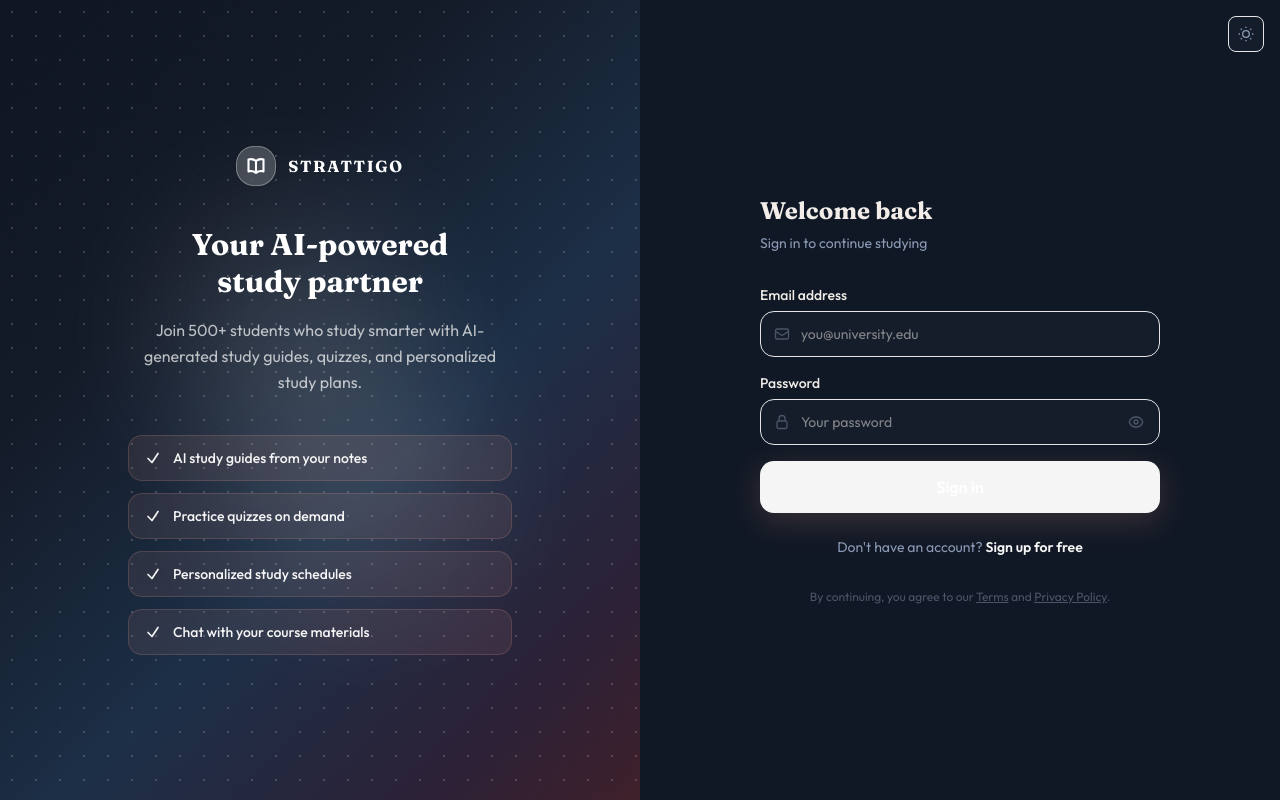
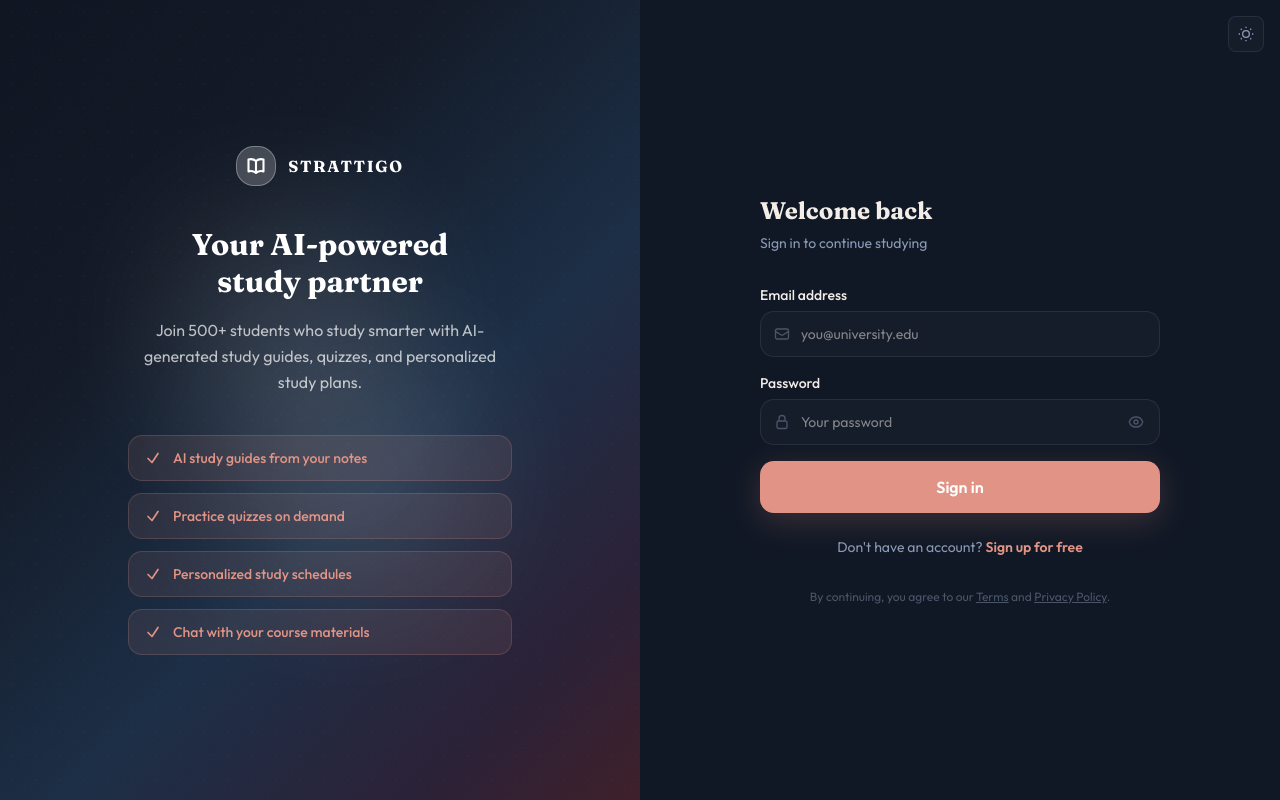
Before and after one commit to jazz3909/strattigo-frontend, a Next.js app: page /login in a window 1280 px wide. Built offline with nearby package versions, Linux system fonts and the light colour scheme.

Commit message:
fix corrupted --accent and --border tokens to real salmon/dark values

```diff
--- a/app/globals.css
+++ b/app/globals.css
@@ -10,14 +10,14 @@
   --surface: #111825;
   --surface-2: #151D2B;
   --surface-3: #1C2638;
-  --accent: oklch(0.97 0 0);
+  --accent: #E19485;
   --accent-hover: #C1726F;
   --accent-dim: rgba(225, 148, 133, 0.12);
   --accent-dim-hover: rgba(225, 148, 133, 0.2);
   --text-primary: #F2EDE8;
   --text-secondary: #8A9AB5;
   --text-tertiary: #4A5568;
-  --border: oklch(0.922 0 0);
+  --border: rgba(255, 255, 255, 0.08);
   --border-hover: rgba(255, 255, 255, 0.12);
   --danger: #E57373;
   --success: #6BCEAA;
@@ -74,14 +74,14 @@
   --surface: #111825;
   --surface-2: #151D2B;
   --surface-3: #1C2638;
-  --accent: oklch(0.269 0 0);
+  --accent: #E19485;
   --accent-hover: #C1726F;
   --accent-dim: rgba(225, 148, 133, 0.12);
   --accent-dim-hover: rgba(225, 148, 133, 0.2);
   --text-primary: #F2EDE8;
   --text-secondary: #8A9AB5;
   --text-tertiary: #4A5568;
-  --border: oklch(1 0 0 / 10%);
+  --border: rgba(255, 255, 255, 0.08);
   --border-hover: rgba(255, 255, 255, 0.12);
   --danger: #E57373;
   --success: #6BCEAA;
```
